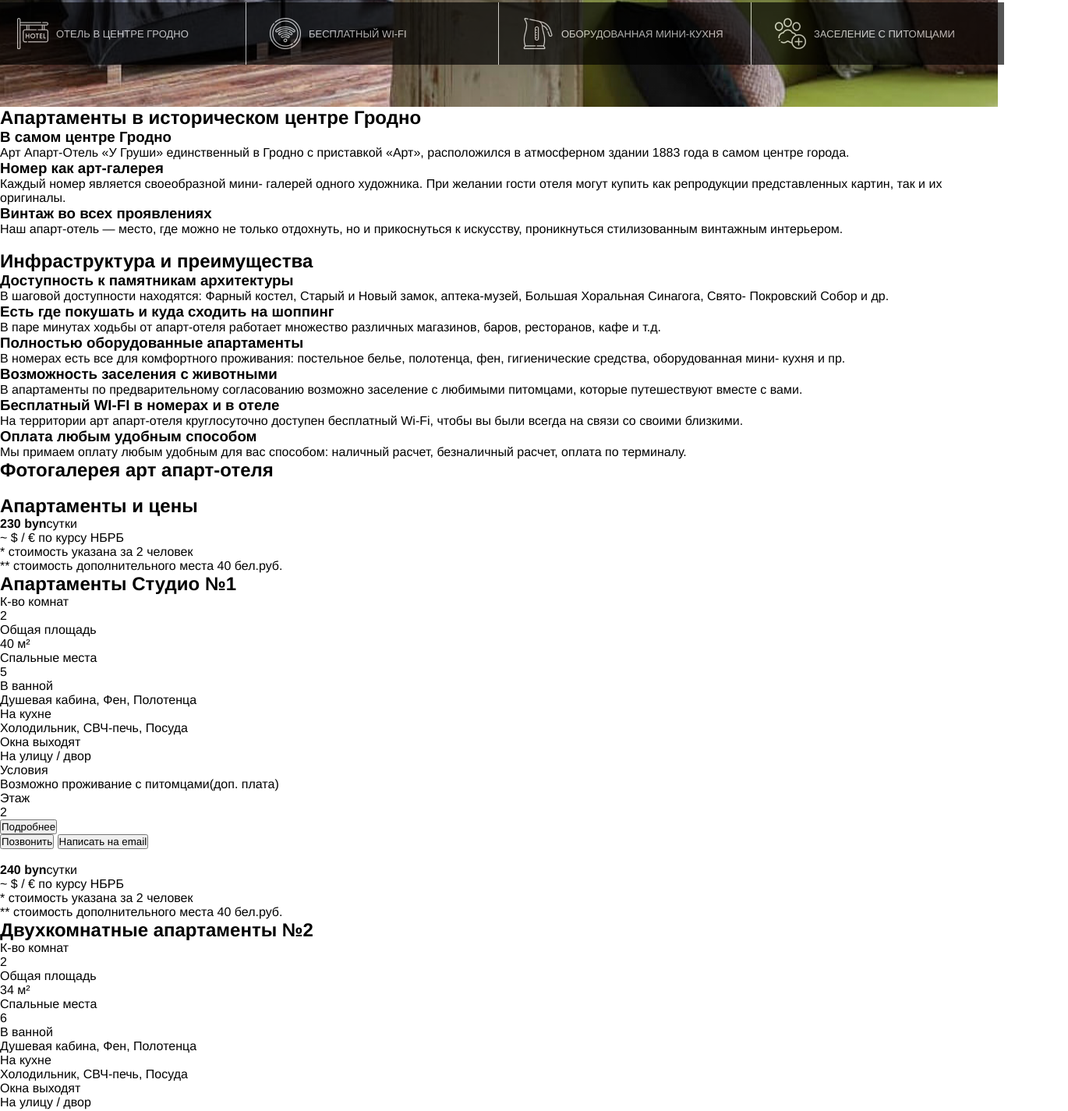
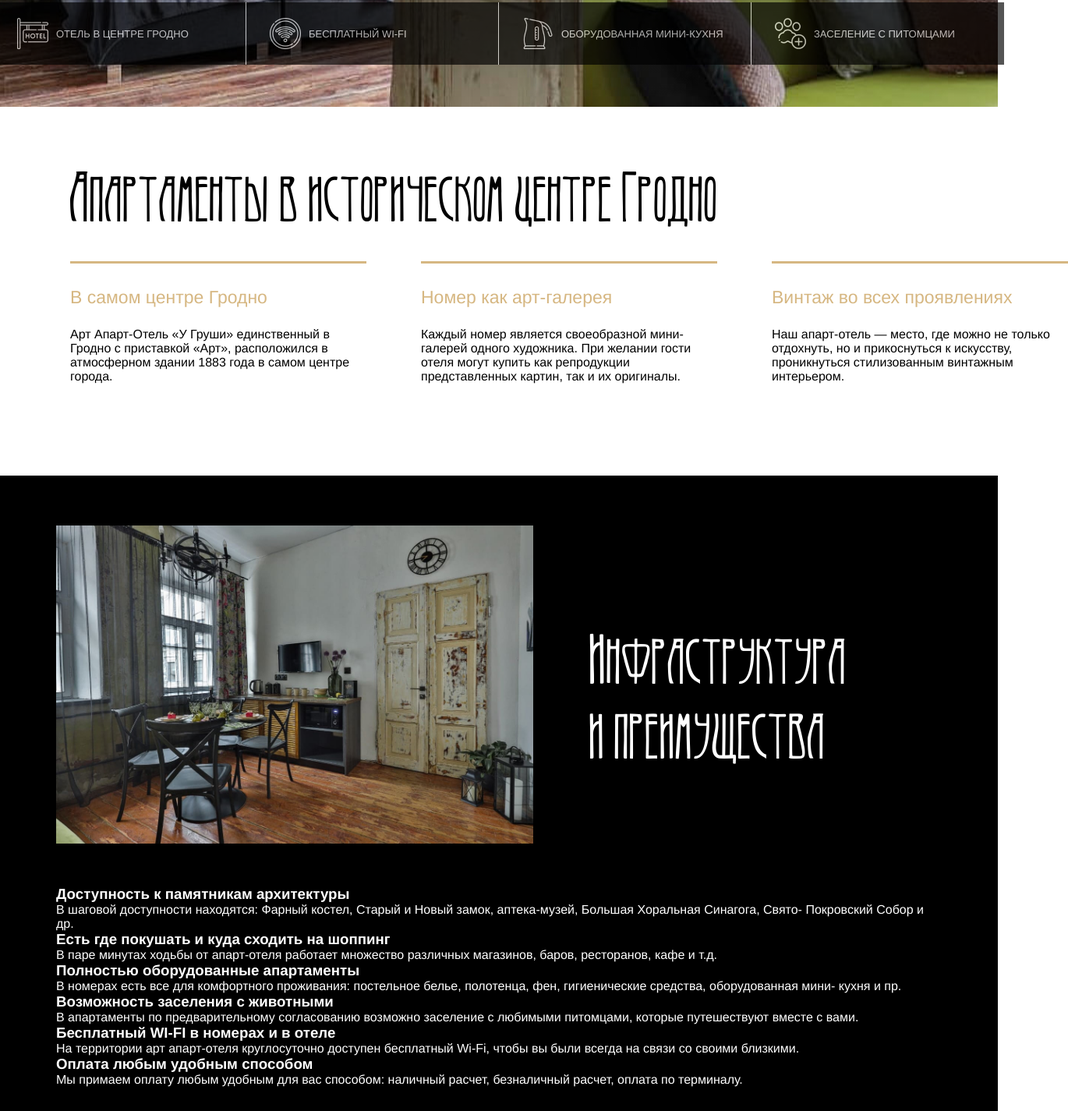
Before and after one commit to FlaTy7375/Ugrushi, a website: page frontend/restaraunt.html in a window 1280 px wide. Shown: the part 530-1955 px from the top of the page at 78% size, 1370 px wide, since content can reach past the window. Drawn offline with Linux system fonts and the light colour scheme.

Commit message:
stylized the first 2 sections

```diff
--- a/frontend/restaraunt.html
+++ b/frontend/restaraunt.html
@@ -77,8 +77,11 @@
             </ul>
         </section>
         <section class="advantages">
-            <img src="" alt="" class="advantages--img">
-            <h1 class="advantages--title">Инфраструктура и преимущества</h1>
+            <div class="advantages--wrapper">
+            <div class="advantages-container">
+                <img src="images/adv-img.jpg" alt="Изображение Отеля" class="advantages--img" width="612px" height="408px">
+                <h1 class="advantages--title">Инфраструктура и преимущества</h1>
+            </div>
             <ul class="advantages--list">
                 <li class="advantages--element">
                     <h3 class="advantage--title">Доступность к памятникам архитектуры</h3>
@@ -126,6 +129,7 @@
                     расчет, оплата по терминалу.</p>
                 </li>
             </ul>
+            </div>
         </section>
         <section class="gallery">
             <h1 class="gallery--title">Фотогалерея арт апарт-отеля</h1>
--- a/frontend/style.css
+++ b/frontend/style.css
@@ -264,9 +264,82 @@
     background-image: url("images/adv4.png");
 }
 
-
-
 .advantages-text {
     font-size: 13px;
     text-transform: uppercase;
 }
+
+/* 1 секция */
+
+.about {
+    max-width: 1440px;
+    padding: 0 90px;
+    padding-bottom: 118px;
+    margin: 0 auto;
+}
+
+.about--title {
+    font-size: 80px;
+    font-family: "Art Nouveau 1900";
+    letter-spacing: 2px;
+    margin-top: 22px;
+    margin-bottom: 20px;
+}
+
+.about--advantages {
+    display: flex;
+    justify-content: space-between;
+    width: 1280px;
+}
+
+.about--advantages--element {
+    position: relative;
+    width: 380px;
+    padding-top: 33px;
+}
+
+.about--advantages--element::after {
+    position: absolute;
+    content: "";
+    width: 100%;
+    height: 3px;
+    background-color: #D6B782;
+    top: 0;
+    left: 0;
+}
+
+.about--advantages--title {
+    font-size: 23px;
+    font-weight: 400;
+    color: #D6B782;
+    margin-bottom: 25px;
+}
+
+/* 2 секция (преимущества) */
+
+.advantages {
+    position: relative;
+    background-color: #000;
+    padding: 64px 72px;
+    color: #fff;
+}
+
+.advantages--wrapper {
+    max-width: 1280px;
+    margin: 0 auto;
+}
+
+.advantages-container {
+    display: flex;
+    align-items: center;
+    gap: 72px;
+    padding-bottom: 54px;
+}
+
+.advantages--title {
+    font-size: 80px;
+    font-family: "Art Nouveau 1900";
+    letter-spacing: 2px;
+    line-height: 96px;
+    width: 362px;
+}
```
Also changed, not shown: frontend/images/adv-img.jpg (added).
